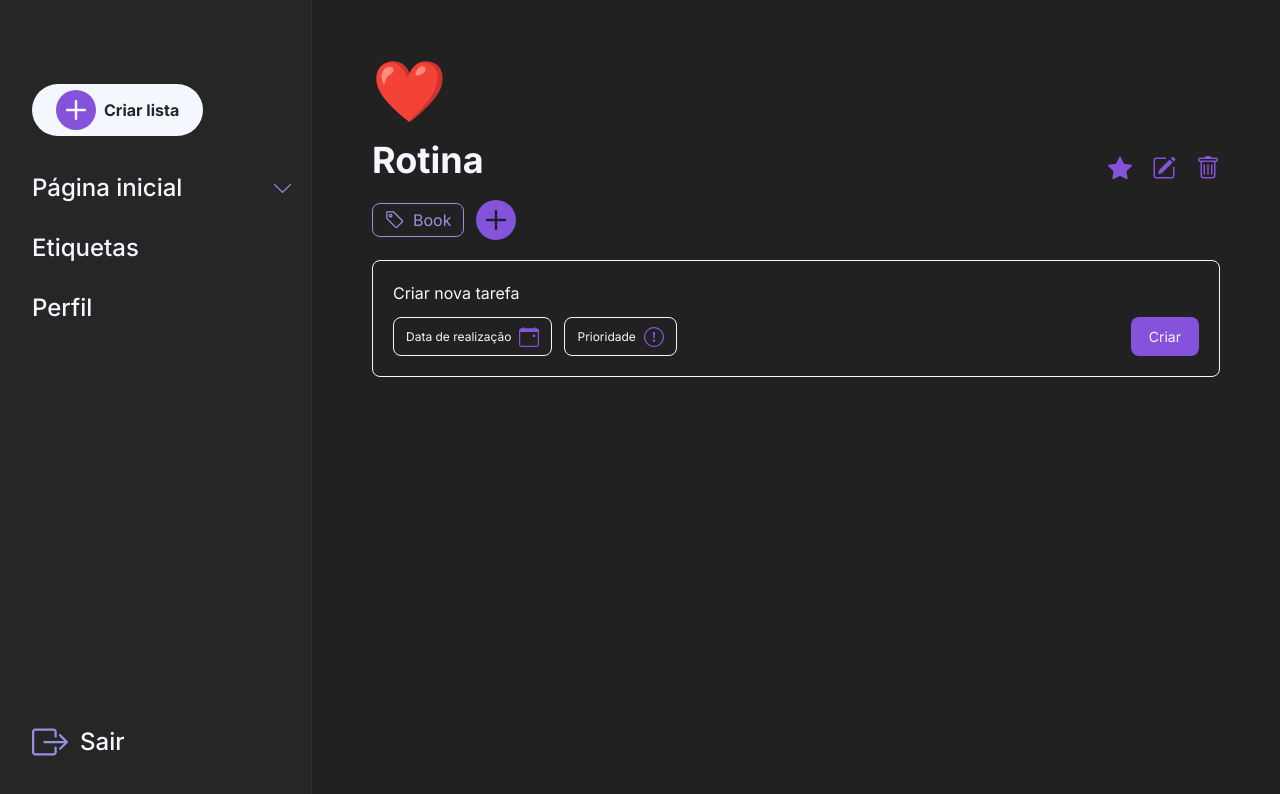
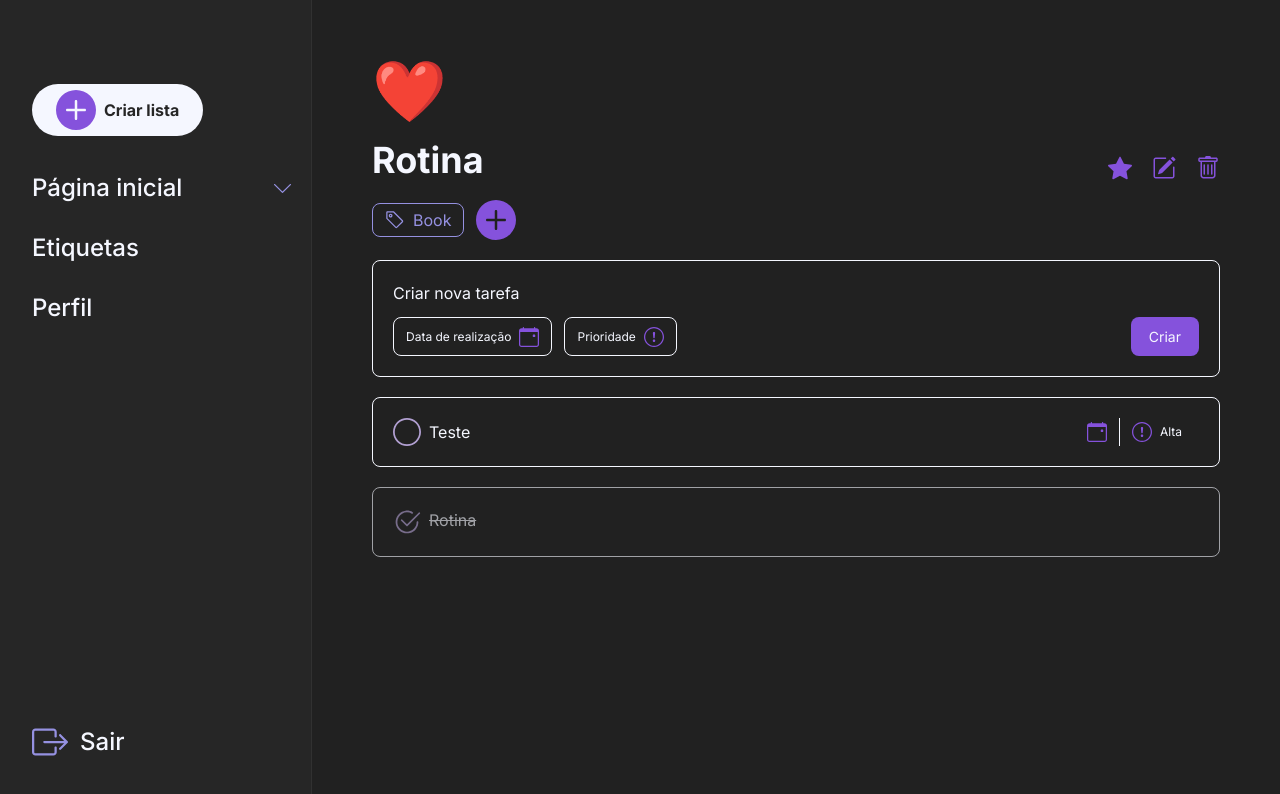
Before and after one commit to stephanievic/todo-list-nextjs, a Next.js app: page /list/1 in a window 1280 px wide. Shown: the top 794 px of the page. Built offline with nearby package versions, Linux system fonts and the light colour scheme.

Commit message:
fix cardTask render

```diff
--- a/src/app/components/cardTask.tsx
+++ b/src/app/components/cardTask.tsx
@@ -55,9 +55,9 @@ export default function CardTask({ id, name, isChecked, priority, dateToComplete
             <div className="flex gap-2">
                 {
                     changeIsChecked ?
-                        <CheckIcon onClick={toggleChecked(id)} className="cursor-pointer hover:opacity-75" />
+                        <CheckIcon onClick={() => toggleChecked(id)} className="cursor-pointer hover:opacity-75" />
                         :
-                        <UncheckIcon onClick={toggleChecked(id)} className="cursor-pointer hover:opacity-75" />
+                        <UncheckIcon onClick={() => toggleChecked(id)} className="cursor-pointer hover:opacity-75" />
                 }
                 {
                     changeIsChecked ? (
--- a/src/app/list/[id]/page.tsx
+++ b/src/app/list/[id]/page.tsx
@@ -25,22 +25,28 @@ interface ListProps {
     isFavorite: boolean
 }
 
-interface TaskProps extends Omit<CardTaskProps, 'toggleChecked'> {}
+export interface TaskProps {
+    id: number
+    name: string
+    isChecked: boolean
+    priority: number | null
+    dateToComplete: Date | undefined
+}
 
 export default function List() {
     const [list, setList] = useState<ListProps | null>(null)
     const [tasks, setTasks] = useState<TaskProps[] | null>(null)
     const [newTaskDate, setNewTaskDate] = useState<Date>()
     const [newTaskName, setNewTaskName] = useState<string>("Criar nova tarefa")
-    const [newTaskPriority, setNewTaskPriority] = useState<string>()
+    const [newTaskPriority, setNewTaskPriority] = useState<number | null>()
 
     const [isOpenCalendarModal, setIsOpenCalendarModal] = useState<boolean>(false)
     const [isOpenDeleteListModal, setIsOpenDeleteListModal] = useState<boolean>(false)
     const [isOpenEditListModal, setIsOpenEditListModal] = useState<boolean>(false)
     const [isOpenAddLabelModal, setIsOpenAddLabelModal] = useState<boolean>(false)
 
-    const filteredTasksChecked = tasks?.filter(task => task.isChecked == true)
-    const filteredTasksNotChecked = tasks?.filter(task => task.isChecked == false)
+    const filteredTasksChecked = tasks?.filter(task => task.isChecked)
+    const filteredTasksNotChecked = tasks?.filter(task => !task.isChecked)
 
     const openCalendarModal = () => {
         setIsOpenCalendarModal(true)
@@ -89,10 +95,10 @@ export default function List() {
 
     const handleCreateTask = () => {
         const task = {
-            id: 3,
+            id: tasks ? tasks.length + 1 : 3,
             name: newTaskName,
             isChecked: false,
-            priority: 0,
+            priority: newTaskPriority ? newTaskPriority : null,
             dateToComplete: newTaskDate
         }
 
@@ -112,19 +118,19 @@ export default function List() {
             isFavorite: true
         })
 
-        // setTasks([{
-        //     id: 1,
-        //     name: "Rotina",
-        //     isChecked: true,
-        //     priority: 2,
-        //     dateToComplete: undefined
-        // }, {
-        //     id: 2,
-        //     name: "Rotina",
-        //     isChecked: false,
-        //     priority: 2,
-        //     dateToComplete: undefined
-        // }])
+        setTasks([{
+            id: 1,
+            name: "Rotina",
+            isChecked: true,
+            priority: 2,
+            dateToComplete: undefined
+        }, {
+            id: 2,
+            name: "Teste",
+            isChecked: false,
+            priority: 2,
+            dateToComplete: undefined
+        }])
     }, [])
 
     return (
@@ -183,7 +189,7 @@ export default function List() {
                     </div>
                 </div>
 
-                {/* {
+                {
                     filteredTasksNotChecked?.map((task, index) => (
                         <CardTask
                             key={index}
@@ -209,7 +215,9 @@ export default function List() {
                             toggleChecked={handleToggleChecked}
                         />
                     ))
-                } */}
+                }
+
+
             </main>
 
             {
```
